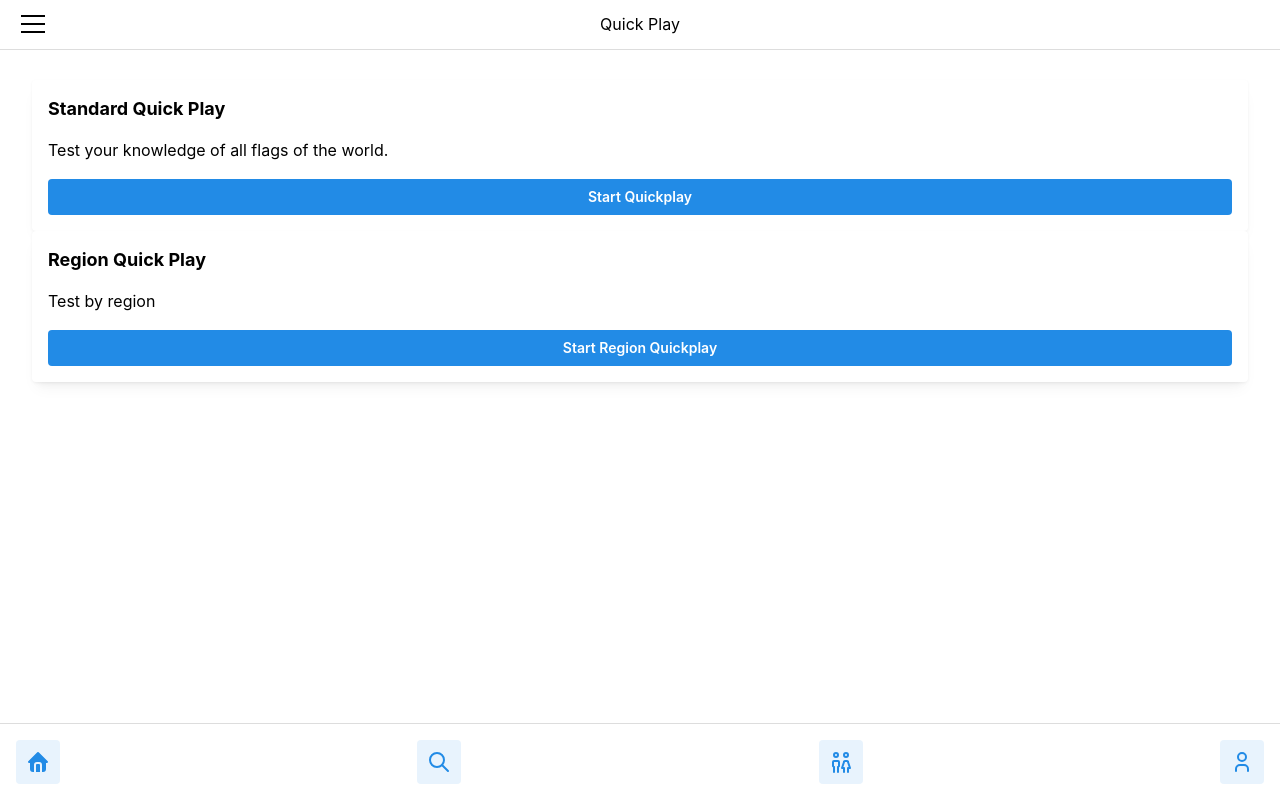
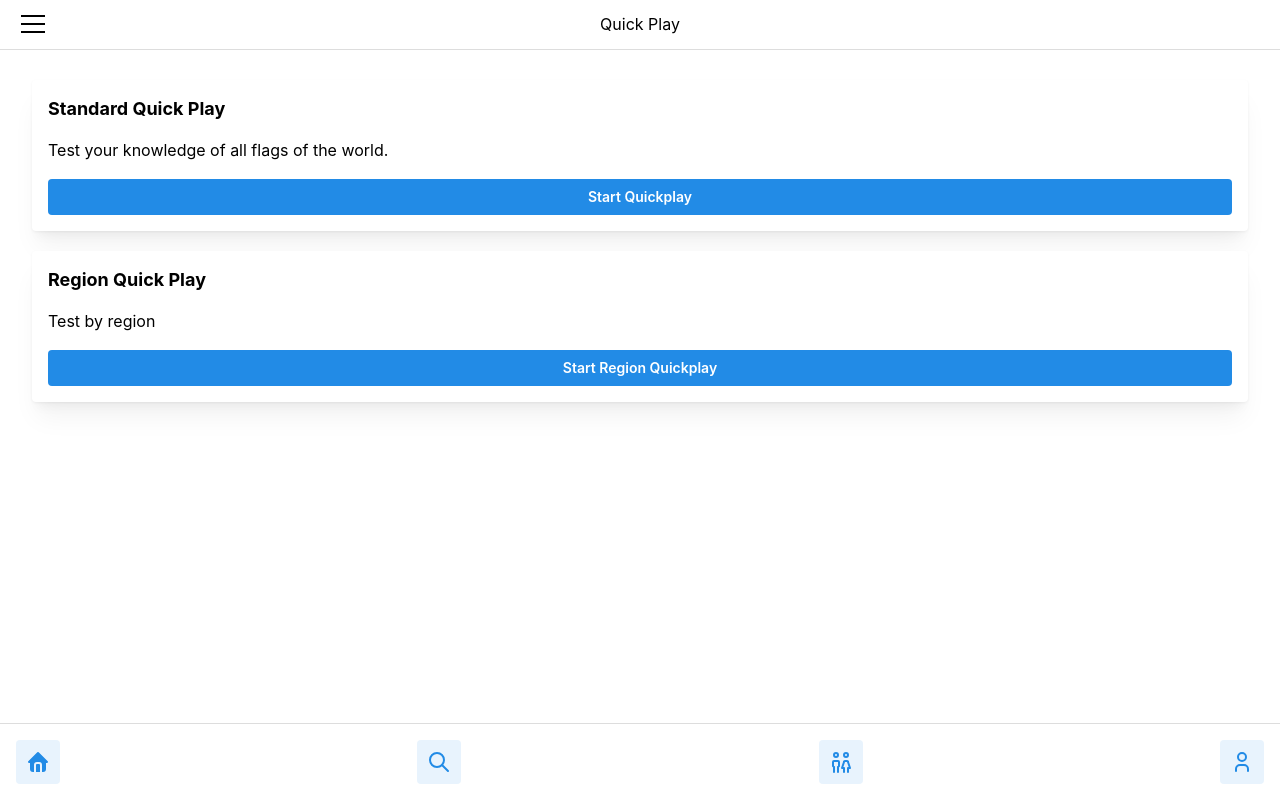
Before and after one commit to Jufrench/flagcentro, a React (Vite) app: page / in a window 1280 px wide. Built offline with nearby package versions, Linux system fonts and the light colour scheme.

Commit message:
Increase space between the cards in the main quickplay screen

```diff
--- a/src/components/quickplay/QuickPlay.tsx
+++ b/src/components/quickplay/QuickPlay.tsx
@@ -48,10 +48,10 @@ export default function QuickPlay() {
     <>
       {!isQuickPlayReady
         ?
-        <>
+        <Stack gap="lg">
           <QuickPlayIntro handleStartQuickPlay={handleStartQuickPlay} />
           <RegionQuickPlay />
-        </>
+        </Stack>
         :
         <Stack>
           <FlagDisplay activeCountry={activeCountry} />
--- a/src/components/quickplay/RegionQuickPlay.tsx
+++ b/src/components/quickplay/RegionQuickPlay.tsx
@@ -2,7 +2,7 @@ import { Button, Card, Stack, Text, Title } from "@mantine/core";
 
 export default function RegionQuickPlay() {
   return (
-    <Card shadow="sm">
+    <Card shadow="md">
       <Stack>
         <Title order={4}>Region Quick Play</Title>
         <Text>Test by region</Text>
--- a/src/components/quickplay/StandardQuickPlay.tsx
+++ b/src/components/quickplay/StandardQuickPlay.tsx
@@ -6,7 +6,7 @@ interface QuickPlayIntroProps {
 
 export default function QuickPlayIntro(props: QuickPlayIntroProps) {
   return (
-    <Card shadow="sm">
+    <Card shadow="md">
       <Stack>
         <Title order={4}>Standard Quick Play</Title>
         <Text>Test your knowledge of all flags of the world.</Text>
```
